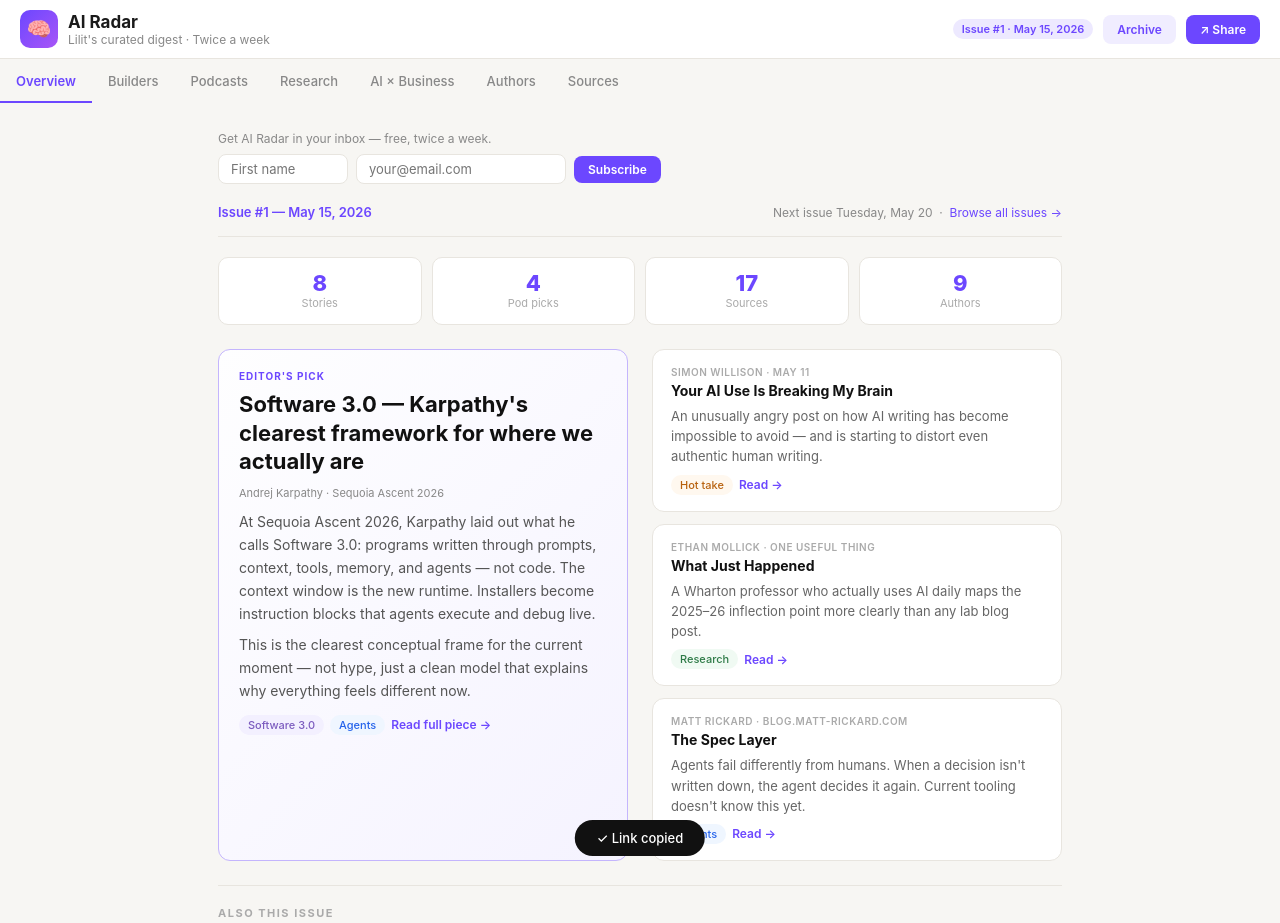
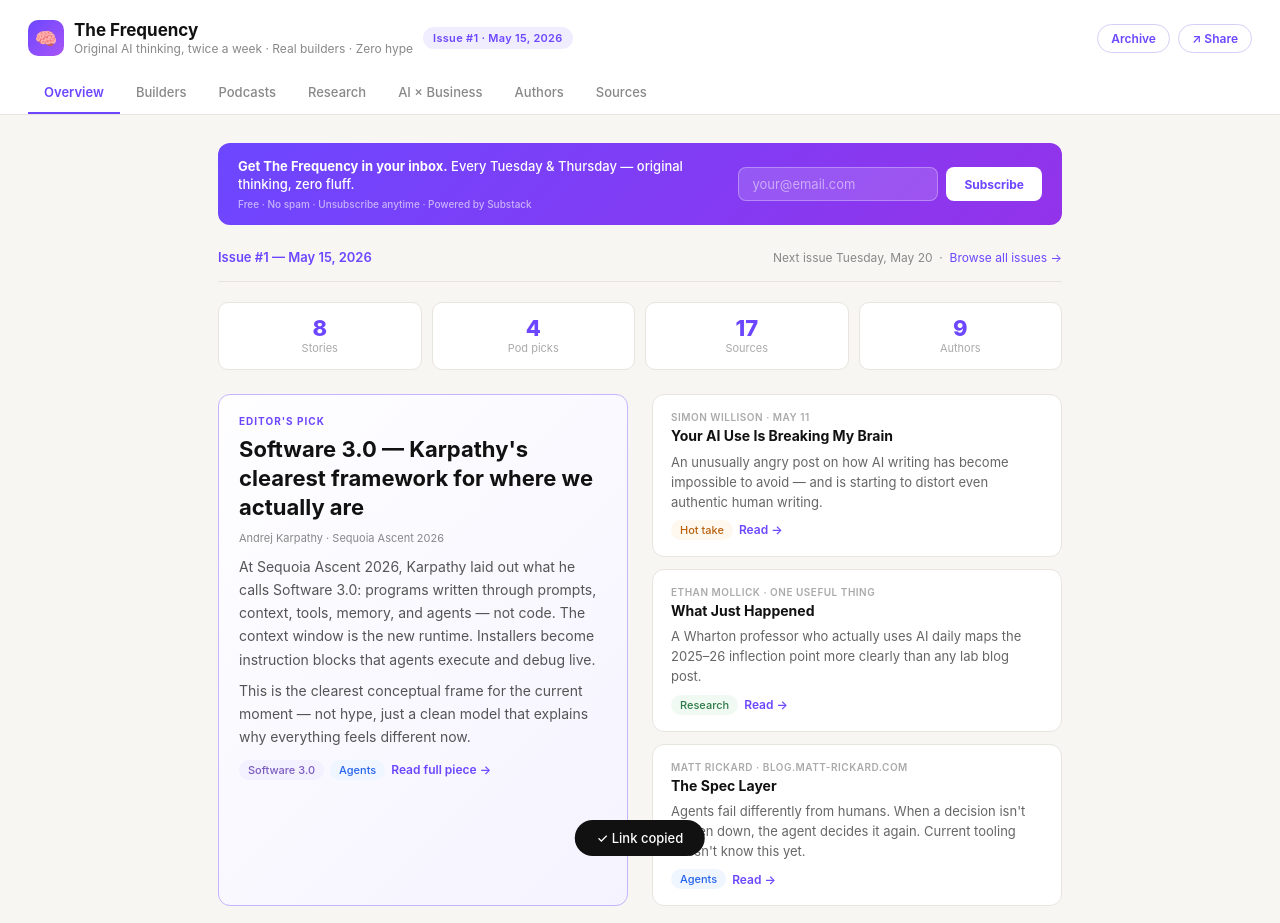
Before and after one commit to liliwashere/the-frequency, a plain HTML site: page index.html in a window 1280 px wide. Shown: the top 923 px of the page. Drawn offline with Linux system fonts and the light colour scheme.

Commit message:
Add files via upload

```diff
--- a/index.html
+++ b/index.html
@@ -3,10 +3,10 @@
 <head>
 <meta charset="UTF-8">
 <meta name="viewport" content="width=device-width, initial-scale=1.0">
-<title>AI Radar — Issue #1 · May 15, 2026</title>
-<meta name="description" content="Twice-weekly digest of the most original AI thinking. Real builders, honest takes, zero hype.">
-<meta property="og:title" content="AI Radar — Issue #1 · May 15, 2026">
-<meta property="og:description" content="Twice-weekly digest of the most original AI thinking. Real builders, honest takes, zero hype.">
+<title>The Frequency — Issue #1 · May 15, 2026</title>
+<meta name="description" content="Twice-weekly digest of original AI thinking. Real builders, honest takes, zero hype — curated by Lilit Rutyunyan.">
+<meta property="og:title" content="The Frequency — Issue #1 · May 15, 2026">
+<meta property="og:description" content="Twice-weekly digest of original AI thinking. Real builders, honest takes, zero hype — curated by Lilit Rutyunyan.">
 <meta property="og:type" content="website">
 <script defer src="https://cloud.umami.is/script.js" data-website-id="06dbf26f-457b-473a-a135-27e85ed3ea7c"></script>
 <script>window.umami = window.umami || { track: function() {} };</script>
@@ -20,37 +20,47 @@
 }
 
 /* ── HEADER ── */
-.header {
+.masthead {
+  background: #fff;
+  border-bottom: 1px solid #e8e5df;
+  padding: 20px 28px 0;
   position: sticky; top: 0; z-index: 100;
-  background: #fff; border-bottom: 1px solid #e8e5df;
-  padding: 10px 20px;
-  display: flex; align-items: center; justify-content: space-between;
-  gap: 12px;
 }
-.header-left { display: flex; align-items: center; gap: 10px; }
+.masthead-top {
+  display: flex; align-items: center;
+  justify-content: space-between;
+  padding-bottom: 14px;
+  gap: 12px; flex-wrap: wrap;
+}
+.masthead-meta {
+  display: flex; align-items: center; gap: 10px;
+}
 .logo {
-  width: 38px; height: 38px;
+  width: 36px; height: 36px;
   background: linear-gradient(135deg, #6c47ff, #a855f7);
   border-radius: 10px;
   display: flex; align-items: center; justify-content: center;
-  font-size: 20px; color: #fff; flex-shrink: 0;
+  font-size: 18px; flex-shrink: 0;
 }
-.title { font-size: 17px; font-weight: 700; color: #1a1a1a; }
-.subtitle { font-size: 12px; color: #888; }
-.header-right { display: flex; align-items: center; gap: 10px; flex-shrink: 0; }
+.header-title { font-size: 17px; font-weight: 700; color: #111; }
+.header-sub { font-size: 12px; color: #888; margin-top: 1px; }
 .issue-badge {
-  font-size: 11px; background: #ede9ff; color: #6c47ff;
-  padding: 3px 9px; border-radius: 20px; font-weight: 600;
+  background: #f0edff; color: #6c47ff;
+  font-size: 11px; font-weight: 600;
+  padding: 4px 10px; border-radius: 20px;
+  letter-spacing: 0.3px;
 }
-.share-btn {
+.masthead-actions { display: flex; gap: 8px; align-items: center; }
+.btn-ghost {
   font-size: 12px; font-weight: 600;
-  padding: 7px 14px; background: #6c47ff; color: #fff;
-  border: none; border-radius: 8px; cursor: pointer;
-  display: flex; align-items: center; gap: 5px;
-  text-decoration: none; font-family: inherit;
+  padding: 6px 13px;
+  border: 1px solid #d4cff7; border-radius: 20px;
+  background: #fff; color: #6c47ff;
+  cursor: pointer; text-decoration: none;
+  transition: background 0.15s;
+  font-family: inherit;
 }
-.share-btn:hover { background: #5538e6; }
-.share-btn.ghost { background: #f0edff; color: #6c47ff; }
+.btn-ghost:hover { background: #f0edff; }
 
 /* Nav tabs */
 .nav {
@@ -75,29 +85,36 @@
 .panel { display: none; }
 .panel.active { display: block; }
 
-/* ── SUBSCRIBE FORM ── */
-.sub-bar {
-  display: flex; flex-direction: column; gap: 8px;
-  margin-bottom: 20px;
+/* ── SUBSCRIBE STRIP ── */
+.sub-strip {
+  background: linear-gradient(135deg, #6c47ff, #9333ea);
+  color: #fff;
+  padding: 14px 20px;
+  border-radius: 12px;
+  display: flex; align-items: center; gap: 20px; flex-wrap: wrap;
+  margin-bottom: 24px;
 }
-.sub-bar-label { font-size: 12px; color: #888; }
-.sub-bar-inputs { display: flex; align-items: center; gap: 8px; flex-wrap: wrap; }
-.sub-bar-input {
-  font-size: 13px; padding: 6px 12px;
-  border: 1.5px solid #e8e5df; border-radius: 8px;
-  background: #fff; color: #1a1a1a; outline: none;
-  width: 210px; font-family: inherit;
-  transition: border-color 0.12s;
+.sub-strip-text { flex: 1; min-width: 180px; font-size: 13px; font-weight: 500; line-height: 1.4; }
+.sub-strip-text strong { font-weight: 700; }
+.sub-note { font-size: 10px; color: rgba(255,255,255,0.6); margin-top: 4px; }
+.sub-form { display: flex; gap: 8px; flex-wrap: wrap; }
+.sub-input {
+  font-size: 13px; padding: 8px 13px;
+  border: 1.5px solid rgba(255,255,255,0.3);
+  border-radius: 8px; background: rgba(255,255,255,0.15);
+  color: #fff; width: 200px; outline: none;
+  transition: border-color 0.12s; font-family: inherit;
 }
-.sub-bar-input:focus { border-color: #6c47ff; }
-.sub-bar-btn {
-  font-size: 12px; font-weight: 600;
-  padding: 6px 14px; background: #6c47ff; color: #fff;
+.sub-input::placeholder { color: rgba(255,255,255,0.5); }
+.sub-input:focus { border-color: rgba(255,255,255,0.7); }
+.sub-btn {
+  font-size: 12px; font-weight: 700;
+  padding: 8px 18px; background: #fff; color: #6c47ff;
   border: none; border-radius: 8px; cursor: pointer;
-  font-family: inherit; white-space: nowrap;
+  transition: background 0.12s; white-space: nowrap;
+  font-family: inherit;
 }
-.sub-bar-btn:hover { background: #5538e6; }
-.sub-bar-msg { font-size: 12px; }
+.sub-btn:hover { background: #f0edff; }
 
 /* ── OVERVIEW ── */
 .issue-header {
@@ -339,7 +356,7 @@
 .footer-link:hover { text-decoration: underline; }
 
 @media(max-width:600px){
-  .header { padding: 10px 16px; }
+  .masthead { padding: 14px 16px 0; }
   .body-wrap { padding: 20px 16px 48px; }
   .stats-row { grid-template-columns: repeat(2,1fr); }
   .lead { grid-template-columns: 1fr; }
@@ -349,20 +366,21 @@
 <body>
 
 <!-- HEADER -->
-<header class="header">
-  <div class="header-left">
+<div class="masthead">
+  <div class="masthead-top">
+    <div class="masthead-meta">
       <div class="logo">🧠</div>
       <div>
-      <div class="title">AI Radar</div>
-      <div class="subtitle">Lilit's curated digest · Twice a week</div>
+        <div class="header-title">The Frequency</div>
+        <div class="header-sub">Original AI thinking, twice a week · Real builders · Zero hype</div>
+      </div>
+      <span class="issue-badge">Issue #1 · May 15, 2026</span>
+    </div>
+    <div class="masthead-actions">
+      <a class="btn-ghost" href="archive.html">Archive</a>
+      <button class="btn-ghost" onclick="shareDigest()">↗ Share</button>
     </div>
   </div>
-  <div class="header-right">
-    <span class="issue-badge">Issue #1 · May 15, 2026</span>
-    <a class="share-btn ghost" href="archive.html">Archive</a>
-    <button class="share-btn" onclick="shareDigest()">↗ Share</button>
-  </div>
-</header>
   <div class="nav">
     <div class="nav-tab active" onclick="switchTab('overview')" data-tab="overview">Overview</div>
     <div class="nav-tab" onclick="switchTab('builders')" data-tab="builders">Builders</div>
@@ -372,18 +390,28 @@
     <div class="nav-tab" onclick="switchTab('authors')" data-tab="authors">Authors</div>
     <div class="nav-tab" onclick="switchTab('sources')" data-tab="sources">Sources</div>
   </div>
+</div>
 
 <!-- BODY -->
 <div class="body-wrap">
 
-  <div class="sub-bar">
-    <span class="sub-bar-label">Get AI Radar in your inbox — free, twice a week.</span>
-    <div class="sub-bar-inputs">
-      <input class="sub-bar-input" type="text" id="sub-name" placeholder="First name" style="width:130px">
-      <input class="sub-bar-input" type="email" id="sub-email" placeholder="your@email.com">
-      <button class="sub-bar-btn" onclick="handleSubscribe()">Subscribe</button>
-      <span class="sub-bar-msg" id="sub-msg"></span>
+  <!-- ══ SUBSCRIBE STRIP ══
+       Sign up free at substack.com, create a publication, then
+       replace YOUR-PUBLICATION below with your Substack subdomain.
+       e.g. if your Substack is airadar.substack.com use "airadar"
+  -->
+  <div class="sub-strip">
+    <div class="sub-strip-text">
+      <strong>Get The Frequency in your inbox.</strong>
+      Every Tuesday &amp; Thursday — original thinking, zero fluff.
+      <div class="sub-note">Free · No spam · Unsubscribe anytime · Powered by Substack</div>
     </div>
+    <form class="sub-form" action="https://lilitaidigest.substack.com/api/v1/free?nojs=true" method="post" target="_blank" onsubmit="trackSubscribe(event)">
+      <div>
+        <input class="sub-input" type="email" name="email" placeholder="your@email.com" required>
+      </div>
+      <button class="sub-btn" type="submit">Subscribe</button>
+    </form>
   </div>
 
   <!-- ══ OVERVIEW ══ -->
@@ -898,7 +926,7 @@
   <!-- FOOTER -->
   <div class="site-footer">
     <div>
-      <div class="footer-brand">AI Radar</div>
+      <div class="footer-brand">The Frequency</div>
       <div>© 2026 · Tuesdays &amp; Thursdays · Curated, not aggregated</div>
     </div>
     <div class="footer-links">
@@ -949,44 +977,7 @@
     }
   }
 
-  const SUPABASE_URL = 'https://mhociwppaqolnlnsynfu.supabase.co';
-  const SUPABASE_ANON_KEY = 'eyJhbGciOiJIUzI1NiIsInR5cCI6IkpXVCJ9.eyJpc3MiOiJzdXBhYmFzZSIsInJlZiI6Im1ob2Npd3BwYXFvbG5sbnN5bmZ1Iiwicm9sZSI6ImFub24iLCJpYXQiOjE3Nzg4NDQ1NjcsImV4cCI6MjA5NDQyMDU2N30.Qgtu4BiJfvmOsnlbzwG4CD8WsMHC1qOOzwqFWHUgqIk';
-  // Requires a `subscribers` table: email (text, unique), name (text, nullable)
-  // RLS: enable it, add INSERT policy for anon role only — no SELECT/DELETE
-
-  async function handleSubscribe() {
-    const input = document.getElementById('sub-email');
-    const nameInput = document.getElementById('sub-name');
-    const msg = document.getElementById('sub-msg');
-    const email = input.value.trim();
-    const name = nameInput.value.trim();
-    if (!email) return;
-    msg.style.color = '#888';
-    msg.textContent = 'Saving…';
-    try {
-      const res = await fetch(`${SUPABASE_URL}/rest/v1/subscribers`, {
-        method: 'POST',
-        headers: {
-          'apikey': SUPABASE_ANON_KEY,
-          'Authorization': `Bearer ${SUPABASE_ANON_KEY}`,
-          'Content-Type': 'application/json',
-          'Prefer': 'return=minimal'
-        },
-        body: JSON.stringify({ email, name: name || null })
-      });
-      if (res.ok || res.status === 409) {
-        msg.style.color = '#16a34a';
-        msg.textContent = res.status === 409 ? 'Already subscribed!' : '✓ You\'re on the list.';
-        input.value = ''; nameInput.value = '';
-        umami.track('Subscribe');
-      } else {
-        throw new Error(res.status);
-      }
-    } catch(e) {
-      msg.style.color = '#dc2626';
-      msg.textContent = 'Something went wrong — try again.';
-    }
-  }
+  function trackSubscribe(e) { umami.track('Subscribe Click'); }
 
   function showToast(msg) {
     const t = document.getElementById('toast');
```
Also changed, not shown: archive.html (+3 -3 lines). Lines whose indentation alone changed are shown as unchanged.
